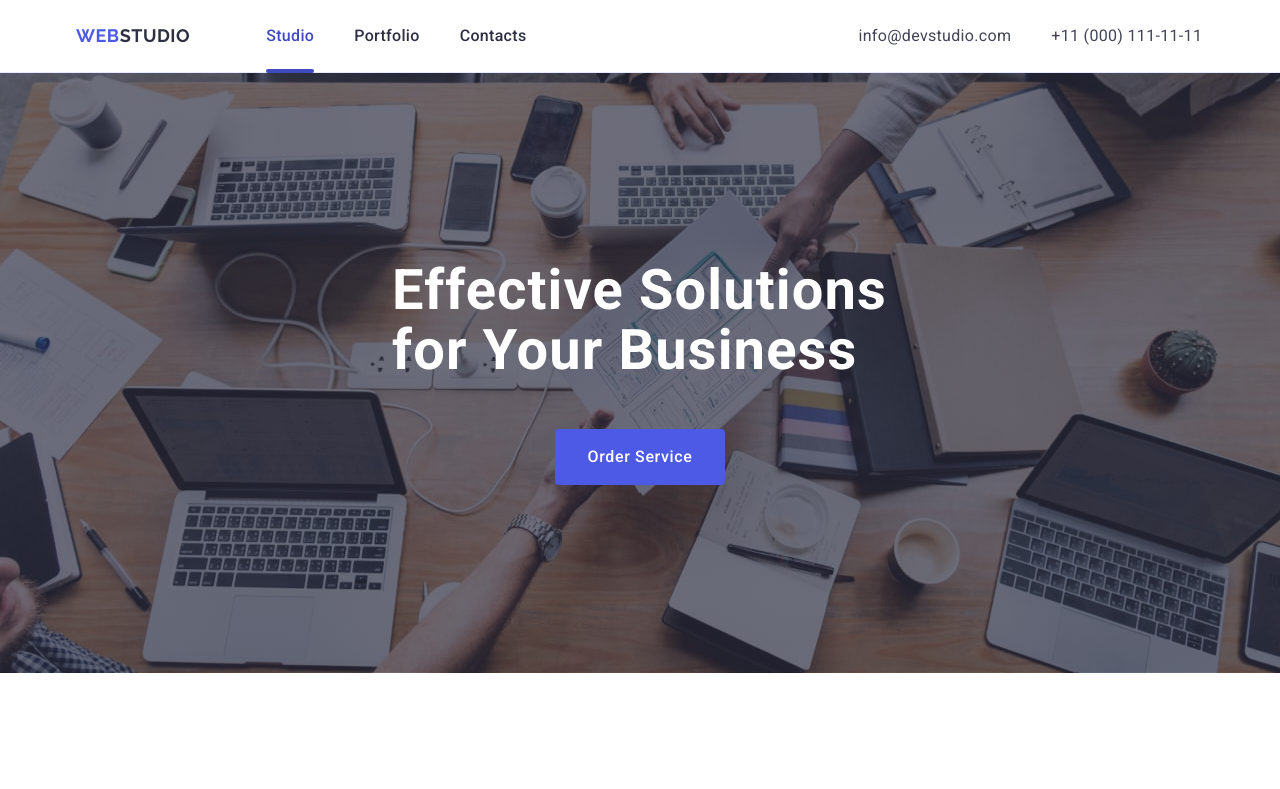
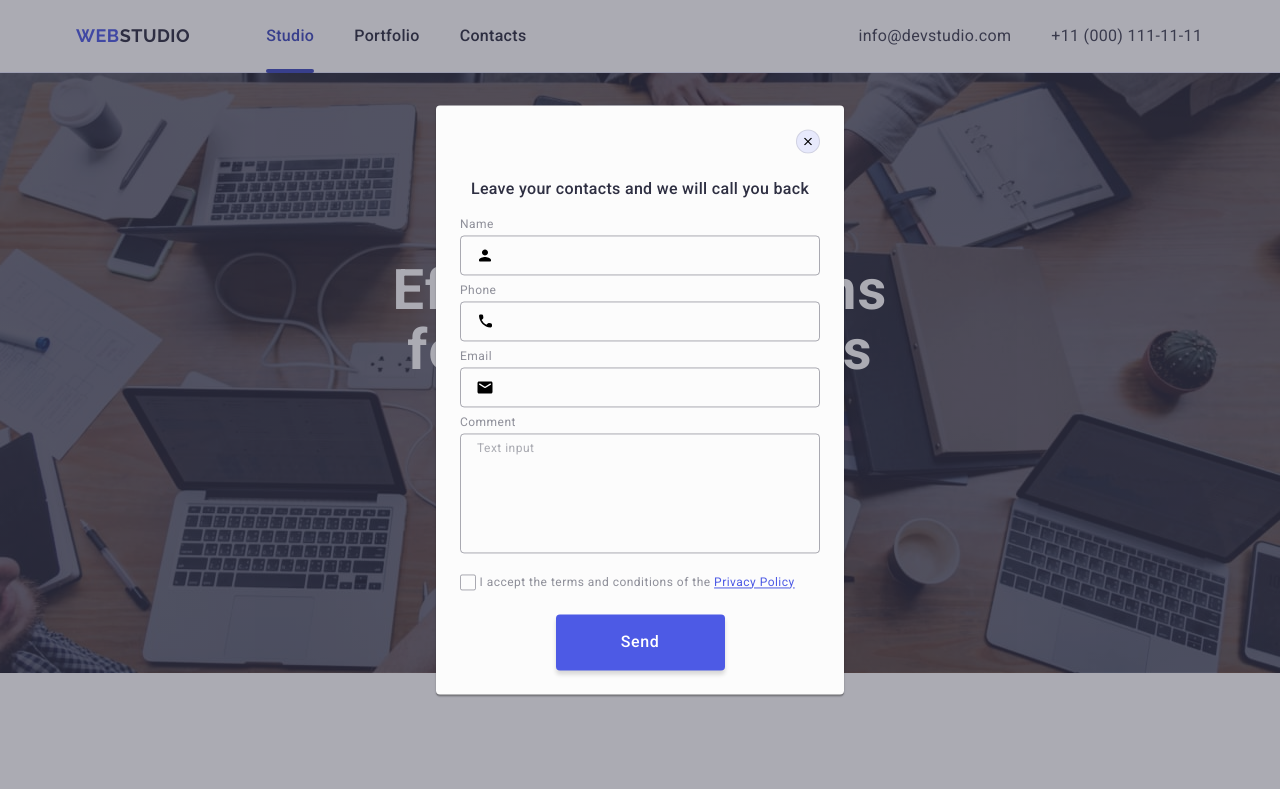
Before and after one commit to Tatianadardik44/goit-markup-hw-06, a plain HTML site: page index.html in a window 1280 px wide. Shown: the top 789 px of the page. Drawn offline with nearby package versions, Linux system fonts and the light colour scheme.

Commit message:
dz-six-try-one

```diff
--- a/css/styles.css
+++ b/css/styles.css
@@ -187,21 +187,58 @@ img {
   background-size: cover;
   background-repeat: no-repeat;
   background-position: center;
+  padding: 72px 0;
 
-  padding: 188px 0;
+}
+@media screen and (min-width: 768px) {
+  .hero {
+    padding: 112px 0;
+  }
+}
+@media screen and (min-width: 1158px)
+ {
+  .hero {
+    padding: 188px 0;
+  }
 }
 
 .hero-item {
   color: #fff;
+font-size: 36px;
 
-  font-size: 56px;
   font-style: normal;
   font-weight: 700;
-  line-height: 1.07;
-  letter-spacing: 1.12px;
-  max-width: 496px;
+  line-height: 1.11;
+  letter-spacing: 0.72px;
+  text-transform: capitalize;
+  width: 288px;
+
+
   margin: auto;
+   margin-bottom: 72px;
+
+  text-align: center;
+  padding-right: 60px;
+  padding-left: 60px;
+}
+@media screen and (min-width: 768px)
+{
+ .hero-item {
+ width: 496px;
+font-size: 56px;
+line-height: 1.07;
+letter-spacing: 1.12px;
+margin-bottom: 36px;
+padding: 0;
+margin-bottom: 36px;
+text-transform: none;
+ }
+}
+@media screen and (min-width: 1158px)
+{
+.hero-item {
   margin-bottom: 48px;
+}
 }
 .hero-btr {
   display: block;
@@ -701,20 +738,27 @@ letter-spacing: 0.48px;
   pointer-events: initial;
 }
 .modal {
+  width: 288px;
   position: absolute;
   top: 50%;
   left: 50%;
   transform: translateX(-50%) translateY(-50%);
-  width: 408px;
+  padding: 72px 16px 24px 16px;
  min-height: 584px;
   flex-shrink: 0;
   border-radius: 4px;
   background-color: #fcfcfc;
   box-shadow: 0px 1px 1px 0px rgba(0, 0, 0, 0.14),
     0px 1px 3px 0px rgba(0, 0, 0, 0.12), 0px 2px 1px 0px rgba(0, 0, 0, 0.2);
-  padding: 24px;
+
+  transition: transform 250ms cubic-bezier(0.4, 0, 0.2, 1);
+}
+@media screen and (min-width: 768px) {
+  .modal {
+width: 408px;
+padding: 24px;
   padding-top: 72px;
-  transition: transform 250ms cubic-bezier(0.4, 0, 0.2, 1);
+  }
 }
 .modal-btr {
   position: absolute;
@@ -877,7 +921,7 @@ fill: #f4f4fd;
 }
 .form-agreement-link {
   color: #4D5AE5;
-
+margin-left: 20px;
 
 font-size: 12px;
 font-style: normal;
@@ -885,6 +929,11 @@ font-weight: 400;
 line-height: 1.3;
 letter-spacing: 0.48px;
 text-decoration-line: underline;
+}
+@media screen and (min-width: 768px) {
+ .form-agreement-link {
+  margin-left: 0;
+ }
 }
 
 .btr-send {
--- a/index.html
+++ b/index.html
@@ -487,7 +487,7 @@
         </div>
       </div>
     </footer>
-    <div class="backdrop">
+    <div class="backdrop is-open">
       <div class="modal">
         <button class="modal-btr" type="button" aria-label="modal close button">
           <svg class="icon-close" width="8" height="8">
```
